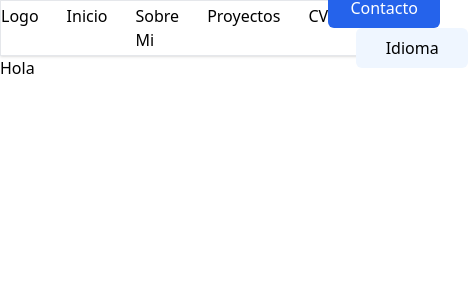
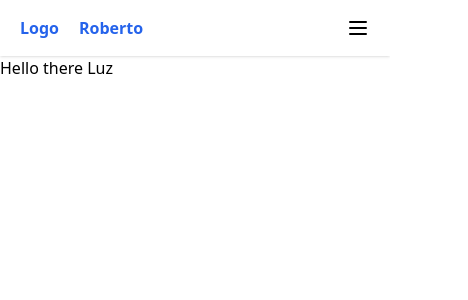
Before and after one commit to Taruix/Portafolio, a React (Create React App) app: page / in a window 390 px wide. Shown: the top 300 px of the page, 468 px wide, since content can reach past the window. Built offline with nearby package versions, Linux system fonts and the light colour scheme.

Commit message:
Navbar funcional y estilo correcto

```diff
--- a/src/App.js
+++ b/src/App.js
@@ -11,7 +11,7 @@
       <Navbar/>
 
         <Routes>
-          <Route path="/" element={<h1>Hola</h1>} />
+          <Route path="/" element={<h1>Hello there Luz</h1>} />
           <Route path="/proyectos" element={<h1>Proyectos</h1>} />
 
           <Route path="*" element={<h1>Not Found</h1>} />
--- a/src/Components/Navbar.jsx
+++ b/src/Components/Navbar.jsx
@@ -1,21 +1,37 @@
 import React from 'react';
 import { NavLink } from 'react-router-dom';
 
+
+const toggleMenu = () =>{
+  document.querySelector(".menu-mobil").classList.toggle("hidden");
+}
 
 export default function Navbar() {
   return (
   <>
   <nav className='shadow h-14 flex justify-center'>
-    <div  className='border container flex justify-between items-center mx-5 xl:mx-40'>
+    <div  className='flex justify-between items-center font-semibold
+    w-full md:w-[768px] lg:w-[1024px]
+    mx-5
+    '>
 
-      {/* Nav */}
-      <div className='flex'>
-        <ul className='flex space-x-7'>
-          <li>
-            <NavLink to="/">
+      {/* Nav izquierda */}
+      <div className='flex space-x-5'>
+
+        {/* Logo */}
+        <ul className='flex'>
+          <li className='flex space-x-5'>
+            <NavLink to="/" className="text-blue-600 font-bold">
               Logo
             </NavLink>
+            <NavLink to="/" className="text-blue-600 font-bold flex sm:hidden">
+              Roberto
+            </NavLink>
           </li>
+        </ul>
+
+        {/* Nav Links */}
+        <ul className='hidden sm:flex space-x-5'>
           <li>
             <NavLink to="/">
               Inicio
@@ -40,12 +56,48 @@
       </div>
 
       {/* Botones */}
-      <div className='Flex space-x-7'>
+      <div className='hidden sm:flex space-x-5'>
         <button className='h-10 w-28 rounded-md text-white bg-blue-600 hover:bg-blue-500'>Contacto</button>
         <button className='h-10 w-28 rounded-md text-black bg-blue-50 hover:bg-blue-100'>Idioma</button>
       </div>
+
+      {/* Boton para mobil */}
+      <div className='flex sm:hidden items-center'>
+        <button onClick={toggleMenu}>
+          <svg xmlns="http://www.w3.org/2000/svg" className="h-6 w-6" fill="none" viewBox="0 0 24 24" stroke="currentColor">
+            <path strokeLinecap="round" strokeLinejoin="round" strokeWidth="2" d="M4 6h16M4 12h16M4 18h16" />
+          </svg>
+        </button>
+      </div>
     </div>
+
   </nav>
+
+  {/* Menu mobil */}
+  <div className='menu-mobil hidden sm:hidden'>
+    <ul className='block sm:hidden border bg-gray-50'>
+      <li className="block py-2 px-4 hover:bg-gray-200">
+        <NavLink to="/" onClick={toggleMenu}>
+          Inicio
+        </NavLink>
+      </li>
+      <li className="block py-2 px-4 hover:bg-gray-200">
+        <NavLink to="/sobremi" onClick={toggleMenu}>
+          Sobre Mi
+        </NavLink>
+      </li>
+      <li className="block py-2 px-4 hover:bg-gray-200">
+        <NavLink to="/proyectos" onClick={toggleMenu}>
+          Proyectos
+        </NavLink>
+      </li>
+      <li className="block py-2 px-4 hover:bg-gray-200">
+        <NavLink to="/cv" onClick={toggleMenu}>
+          CV
+        </NavLink>
+      </li>
+    </ul>
+  </div>
   </>
   )
 }
```
Also changed, not shown: public/index.html (+0 -10 lines).
